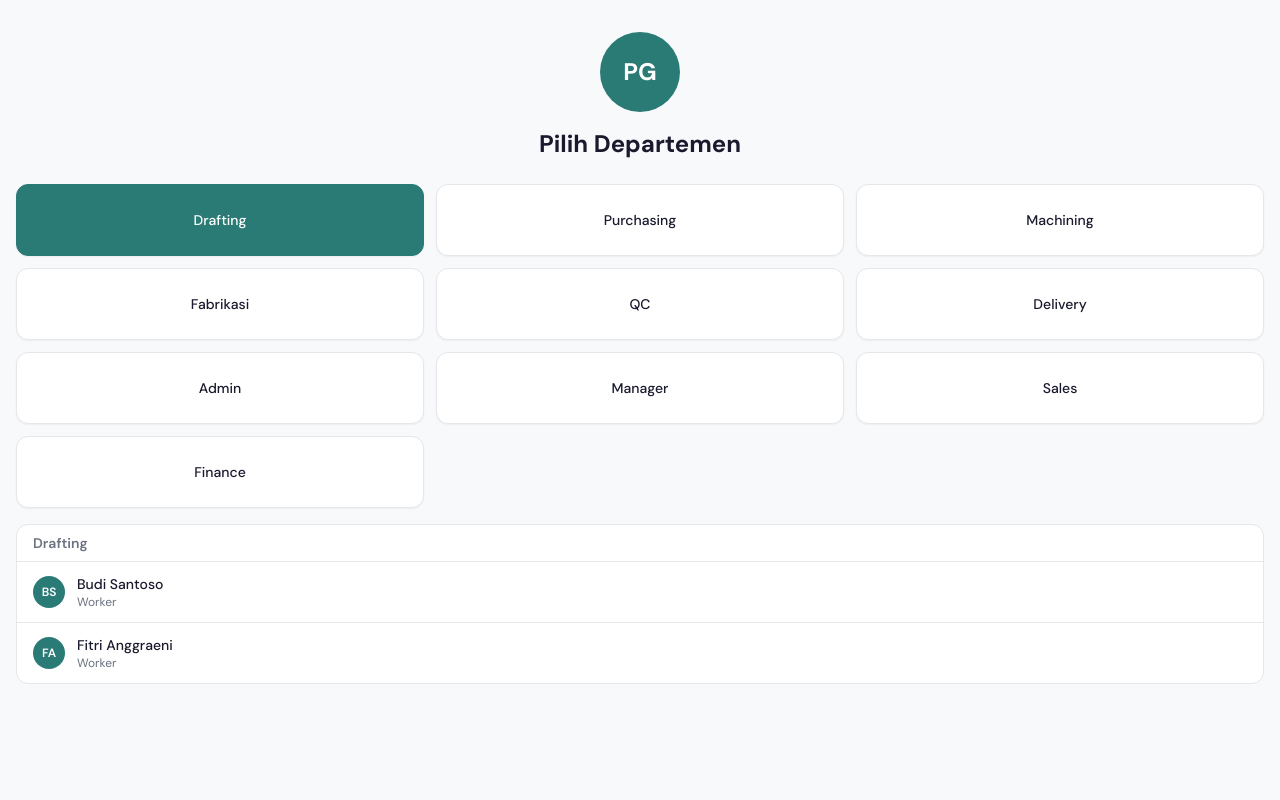
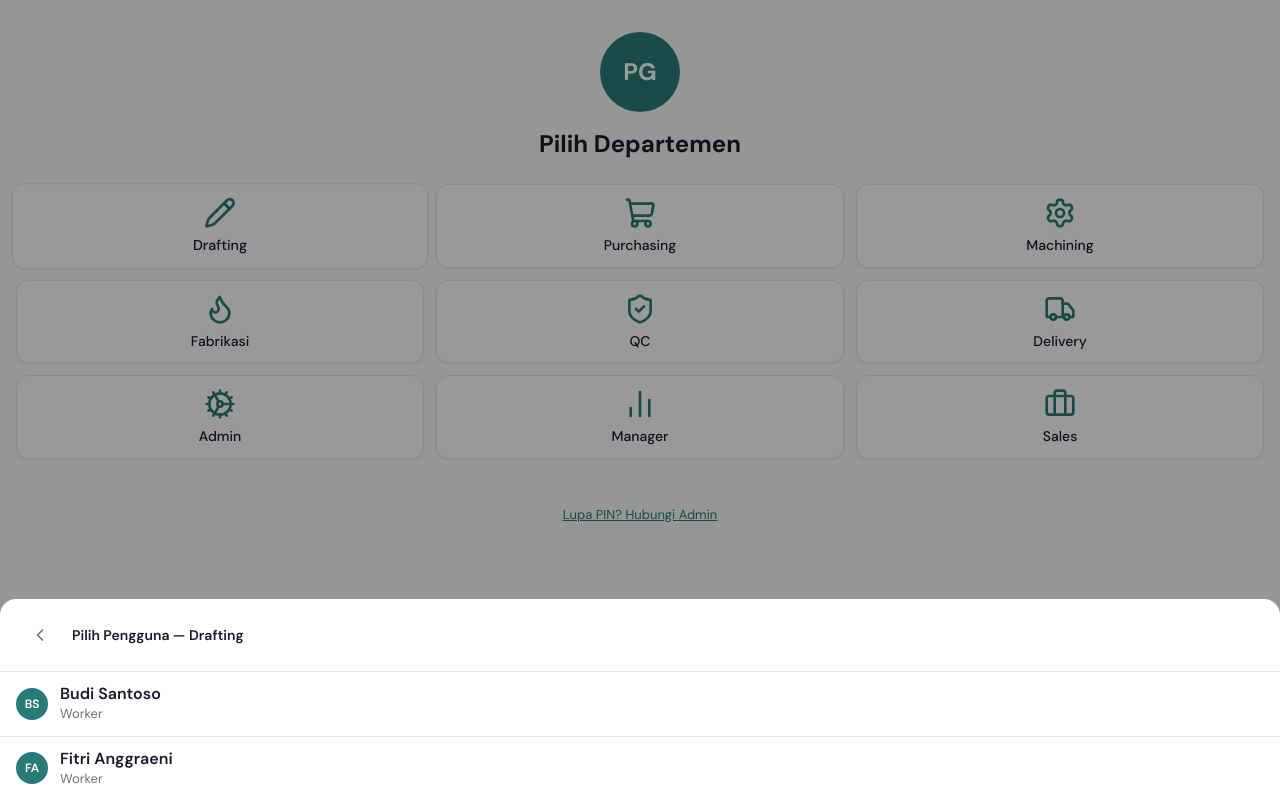
Before and after one commit to titodoni/Pogrid-1, a Next.js app: page /select-dept in a window 1280 px wide. Both pictures are taken after a click on the button "Drafting". Built offline with nearby package versions, Linux system fonts and the light colour scheme.

Commit message:
feat(select-dept): Amendment #13 redesign — icon cards, user drawer, forgot PIN sheet

```diff
--- a/app/select-dept/page.tsx
+++ b/app/select-dept/page.tsx
@@ -1,9 +1,28 @@
 'use client';
 export const dynamic = 'force-dynamic';
 
-import { useState } from 'react';
-import { mockUsers, mockDepartments } from '@/lib/mockData';
+import React from 'react';
+import {
+  Pencil,
+  ShoppingCart,
+  Settings,
+  Flame,
+  ShieldCheck,
+  Truck,
+  Cog,
+  BarChart2,
+  Briefcase,
+  Phone,
+  Mail,
+  MessageCircle,
+  X,
+  ChevronLeft,
+  type LucideIcon,
+} from 'lucide-react';
+import { mockUsers } from '@/lib/mockData';
 import useUIStore from '@/store/uiStore';
+
+// ─── Helpers ────────────────────────────────────────────────────────────────
 
 function getInitials(name: string): string {
   const parts = name.trim().split(' ');
@@ -12,34 +31,40 @@ function getInitials(name: string): string {
   return (first + last).toUpperCase();
 }
 
-// Ordered dept names: floor first, then management
-const DEPT_ORDER = [
-  'Drafting',
-  'Purchasing',
-  'Machining',
-  'Fabrikasi',
-  'QC',
-  'Delivery',
-  'Admin',
-  'Manager',
-  'Sales',
-  'Finance',
+// ─── Dept config (9 cards per Amendment #13) ─────────────────────────────────
+
+const DEPT_CARDS: { name: string; icon: LucideIcon }[] = [
+  { name: 'Drafting',   icon: Pencil },
+  { name: 'Purchasing', icon: ShoppingCart },
+  { name: 'Machining',  icon: Settings },
+  { name: 'Fabrikasi',  icon: Flame },
+  { name: 'QC',         icon: ShieldCheck },
+  { name: 'Delivery',   icon: Truck },
+  { name: 'Admin',      icon: Cog },
+  { name: 'Manager',    icon: BarChart2 },
+  { name: 'Sales',      icon: Briefcase },
 ];
 
-export default function SelectDeptPage() {
-  const [selectedDept, setSelectedDept] = useState<string | null>(null);
+// ─── Subcomponents ─────────────────────────────────────────────────────────
 
-  const sortedDepts = [...mockDepartments].sort(
-    (a, b) => DEPT_ORDER.indexOf(a.name) - DEPT_ORDER.indexOf(b.name),
+function Overlay({ onClick }: { onClick: () => void }) {
+  return (
+    <div
+      className="fixed inset-0 bg-black/40 z-40"
+      onClick={onClick}
+      aria-hidden="true"
+    />
   );
+}
 
-  const usersInDept = selectedDept
-    ? mockUsers.filter((u) => u.department === selectedDept)
-    : [];
-
-  function handleDeptTap(deptName: string) {
-    setSelectedDept((prev) => (prev === deptName ? null : deptName));
-  }
+function UserDrawer({
+  deptName,
+  onClose,
+}: {
+  deptName: string;
+  onClose: () => void;
+}) {
+  const users = mockUsers.filter((u) => u.department === deptName);
 
   function handleUserTap(user: (typeof mockUsers)[number]) {
     useUIStore.getState().setSession({
@@ -53,10 +78,162 @@ export default function SelectDeptPage() {
   }
 
   return (
-    <div className="min-h-screen bg-[#F8F9FA] px-4 py-8">
-      {/* ── Logo + Heading ── */}
+    <div className="fixed bottom-0 left-0 right-0 z-50 bg-white rounded-t-2xl shadow-xl animate-slide-up max-h-[70vh] flex flex-col">
+      {/* Header */}
+      <div className="flex items-center gap-2 px-4 py-3 border-b border-[#E5E7EB] flex-shrink-0">
+        <button
+          type="button"
+          onClick={onClose}
+          className="flex items-center justify-center min-w-[48px] min-h-[48px] text-[#6B7280]"
+          aria-label="Kembali"
+        >
+          <ChevronLeft size={20} />
+        </button>
+        <span className="text-sm font-semibold text-[#1A1A2E]">
+          Pilih Pengguna — {deptName}
+        </span>
+      </div>
+
+      {/* User list */}
+      <div className="overflow-y-auto flex-1">
+        {users.length === 0 ? (
+          <p className="text-sm text-[#6B7280] text-center py-8">
+            Tidak ada pengguna di departemen ini.
+          </p>
+        ) : (
+          users.map((user, idx) => {
+            const isLast = idx === users.length - 1;
+            return (
+              <button
+                key={user.id}
+                type="button"
+                onClick={() => handleUserTap(user)}
+                className={[
+                  'w-full flex items-center gap-3 px-4 py-3 min-h-[56px]',
+                  'hover:bg-[#F8F9FA] text-left transition-colors duration-100',
+                  !isLast ? 'border-b border-[#E5E7EB]' : '',
+                ].join(' ')}
+              >
+                <div className="w-8 h-8 rounded-full bg-[#2A7B76] flex items-center justify-center flex-shrink-0">
+                  <span className="text-white text-xs font-semibold select-none">
+                    {getInitials(user.name)}
+                  </span>
+                </div>
+                <div className="flex flex-col items-start">
+                  <span className="text-base font-semibold text-[#1A1A2E] leading-tight">
+                    {user.name}
+                  </span>
+                  <span className="text-[13px] text-[#6B7280] capitalize">
+                    {user.role}
+                  </span>
+                </div>
+              </button>
+            );
+          })
+        )}
+      </div>
+    </div>
+  );
+}
+
+function ForgotPinSheet({ onClose }: { onClose: () => void }) {
+  return (
+    <div className="fixed bottom-0 left-0 right-0 z-50 bg-white rounded-t-2xl shadow-xl animate-slide-up max-h-[80vh] flex flex-col">
+      {/* Header */}
+      <div className="flex items-center justify-between px-4 py-3 border-b border-[#E5E7EB] flex-shrink-0">
+        <span className="text-lg font-semibold text-[#1A1A2E]">Lupa PIN</span>
+        <button
+          type="button"
+          onClick={onClose}
+          className="flex items-center justify-center min-w-[48px] min-h-[48px] text-[#6B7280]"
+          aria-label="Tutup"
+        >
+          <X size={20} />
+        </button>
+      </div>
+
+      {/* Content */}
+      <div className="overflow-y-auto flex-1 px-4 py-4 flex flex-col gap-4">
+        <p className="text-sm font-semibold text-[#1A1A2E]">PIN Terlupakan?</p>
+
+        {/* Phone */}
+        <a
+          href="tel:+62271000000"
+          className="flex items-center gap-3 min-h-[48px]"
+        >
+          <Phone size={20} className="text-[#2A7B76] flex-shrink-0" />
+          <div className="flex flex-col">
+            <span className="text-sm font-medium text-[#1A1A2E]">+62 271 000 000</span>
+            <span className="text-xs text-[#6B7280]">Jam kerja 08:00–17:00</span>
+          </div>
+        </a>
+
+        {/* Email */}
+        <a
+          href="mailto:admin@pogrid.local"
+          className="flex items-center gap-3 min-h-[48px]"
+        >
+          <Mail size={20} className="text-[#2A7B76] flex-shrink-0" />
+          <span className="text-sm font-medium text-[#1A1A2E]">admin@pogrid.local</span>
+        </a>
+
+        {/* WhatsApp */}
+        <a
+          href="https://wa.me/6227100000"
+          target="_blank"
+          rel="noopener noreferrer"
+          className="flex items-center gap-3 min-h-[48px]"
+        >
+          <MessageCircle size={20} className="text-[#2A7B76] flex-shrink-0" />
+          <span className="text-sm font-medium text-[#1A1A2E]">WhatsApp Admin</span>
+        </a>
+
+        {/* Note */}
+        <p className="text-[13px] text-[#6B7280] leading-relaxed">
+          Admin dapat reset PIN Anda. Siapkan identitas karyawan. Estimasi 5 menit.
+        </p>
+      </div>
+
+      {/* Close button */}
+      <div className="px-4 pb-6 pt-2 flex-shrink-0">
+        <button
+          type="button"
+          onClick={onClose}
+          className="w-full min-h-[48px] rounded-xl border border-[#E5E7EB] text-sm font-medium text-[#6B7280]"
+        >
+          Tutup
+        </button>
+      </div>
+    </div>
+  );
+}
+
+// ─── Main Page ───────────────────────────────────────────────────────────────
+
+export default function SelectDeptPage() {
+  const selectedDept  = useUIStore((s) => s.selectedDept);
+  const drawerOpen    = useUIStore((s) => s.drawerOpen);
+  const forgotPinOpen = useUIStore((s) => s.forgotPinOpen);
+  const { setSelectedDept, setDrawerOpen, setForgotPinOpen } = useUIStore.getState();
+
+  function handleCardTap(deptName: string) {
+    setSelectedDept(deptName);
+    setDrawerOpen(true);
+  }
+
+  function handleCloseDrawer() {
+    setDrawerOpen(false);
+    setSelectedDept(null);
+  }
+
+  const anySheetOpen = drawerOpen || forgotPinOpen;
+
+  return (
+    <div className="min-h-screen bg-[#F8F9FA] px-4 py-8 relative">
+
+      {/* ── Logo ── */}
       <div className="flex flex-col items-center mb-6">
-        <div className="w-20 h-20 rounded-full bg-brand flex items-center justify-center">
+        <div className="w-20 h-20 rounded-full bg-[#2A7B76] flex items-center justify-center">
           <span className="text-white text-2xl font-bold select-none">PG</span>
         </div>
         <h1 className="text-2xl font-bold text-[#1A1A2E] text-center mt-4">
@@ -64,73 +241,60 @@ export default function SelectDeptPage() {
         </h1>
       </div>
 
-      {/* ── Department Grid ── */}
+      {/* ── 3×3 Department Card Grid ── */}
       <div className="grid grid-cols-3 gap-3">
-        {sortedDepts.map((dept) => {
-          const isSelected = selectedDept === dept.name;
+        {DEPT_CARDS.map(({ name, icon: Icon }) => {
+          const isSelected = selectedDept === name && drawerOpen;
           return (
             <button
-              key={dept.id}
+              key={name}
               type="button"
-              onClick={() => handleDeptTap(dept.name)}
+              onClick={() => handleCardTap(name)}
               className={[
-                'rounded-xl border shadow-sm p-3',
-                'flex flex-col items-center justify-center',
-                'min-h-[72px] text-sm font-medium cursor-pointer',
-                'transition-colors duration-150',
-                isSelected
-                  ? 'bg-brand text-white border-brand'
-                  : 'bg-white text-[#1A1A2E] border-[#E5E7EB] hover:border-brand',
+                'bg-white rounded-xl border border-[#E5E7EB] shadow-sm',
+                'p-3 flex flex-col items-center justify-center gap-2',
+                'min-h-[80px] min-w-[56px] cursor-pointer',
+                'transition-transform duration-150',
+                isSelected ? 'scale-[1.02] shadow-md' : 'hover:scale-[1.02]',
               ].join(' ')}
             >
-              {dept.name}
+              <Icon size={32} className="text-[#2A7B76]" />
+              <span className="text-[14px] font-medium text-[#1A1A2E] leading-tight text-center">
+                {name}
+              </span>
             </button>
           );
         })}
       </div>
 
-      {/* ── User List (shown when a dept is selected) ── */}
-      {selectedDept && usersInDept.length > 0 && (
-        <div className="mt-4 bg-white rounded-xl border border-[#E5E7EB] overflow-hidden">
-          <div className="text-sm font-semibold text-[#6B7280] px-4 py-2 border-b border-[#E5E7EB]">
-            {selectedDept}
-          </div>
-          {usersInDept.map((user, idx) => {
-            const isLast = idx === usersInDept.length - 1;
-            return (
-              <button
-                key={user.id}
-                type="button"
-                onClick={() => handleUserTap(user)}
-                className={[
-                  'w-full flex items-center gap-3 px-4 py-3',
-                  'hover:bg-[#F8F9FA] min-h-[56px] text-left',
-                  !isLast ? 'border-b border-[#E5E7EB]' : '',
-                ].join(' ')}
-              >
-                {/* Avatar */}
-                <div className="w-8 h-8 rounded-full bg-brand flex items-center justify-center flex-shrink-0">
-                  <span className="text-white text-xs font-semibold select-none">
-                    {getInitials(user.name)}
-                  </span>
-                </div>
+      {/* ── Lupa PIN link ── */}
+      <div className="mt-8 flex justify-center">
+        <button
+          type="button"
+          onClick={() => setForgotPinOpen(true)}
+          className="text-[13px] text-[#2A7B76] underline min-h-[48px] px-2"
+        >
+          Lupa PIN? Hubungi Admin
+        </button>
+      </div>
 
-                {/* Name + Role */}
-                <div className="flex flex-col items-start">
-                  <span className="text-sm font-medium text-[#1A1A2E]">{user.name}</span>
-                  <span className="text-xs text-[#6B7280] capitalize">{user.role}</span>
-                </div>
-              </button>
-            );
-          })}
-        </div>
+      {/* ── Overlays & Bottom Sheets ── */}
+      {anySheetOpen && (
+        <Overlay
+          onClick={() => {
+            setDrawerOpen(false);
+            setForgotPinOpen(false);
+            setSelectedDept(null);
+          }}
+        />
       )}
 
-      {/* Empty dept state */}
-      {selectedDept && usersInDept.length === 0 && (
-        <div className="mt-4 bg-white rounded-xl border border-[#E5E7EB] px-4 py-6 text-center">
-          <p className="text-sm text-[#6B7280]">Tidak ada pengguna di departemen ini.</p>
-        </div>
+      {drawerOpen && selectedDept && (
+        <UserDrawer deptName={selectedDept} onClose={handleCloseDrawer} />
+      )}
+
+      {forgotPinOpen && (
+        <ForgotPinSheet onClose={() => setForgotPinOpen(false)} />
       )}
     </div>
   );
--- a/store/uiStore.ts
+++ b/store/uiStore.ts
@@ -16,15 +16,13 @@ export interface UIStore {
   clearSession(): void;
 
   // ── 2. BatalkanControl (per-item, keyed by itemId) ──────────────────────
-  // Ref: UIUX.md §9.5 BatalkanControl 3-State Machine
-  // Pusher fires ONLY after the 5s Batalkan window closes (UIUX.md Hard Rule #10)
   pendingProgress: Record<
     string,
     {
       previous: number;
       timeoutRef: ReturnType<typeof setTimeout> | null;
-      failedUndo: boolean;  // Amendment #8 — network failure tracking
-      retryCount: number;   // Amendment #8 — retry attempts (max 5)
+      failedUndo: boolean;
+      retryCount: number;
     }
   >;
   setPendingProgress(
@@ -36,8 +34,7 @@ export interface UIStore {
   setUndoFailed(itemId: string, failed: boolean): void;
   incrementRetryCount(itemId: string): void;
 
-  // ── 3. Bottom Sheets ─────────────────────────────────────────────────
-  // Ref: UIUX.md §9.6 QCGateSheet | §9.7 DeliveryGateSheet | §9.8 ProfileDrawer
+  // ── 3. Bottom Sheets ────────────────────────────────────────────────
   activeBottomSheet:
     | 'qc-gate'
     | 'delivery-gate'
@@ -47,39 +44,39 @@ export interface UIStore {
     | 'profile'
     | null;
   bottomSheetItemId: string | null;
-  openBottomSheet(
-    sheet: UIStore['activeBottomSheet'],
-    itemId: string,
-  ): void;
+  openBottomSheet(sheet: UIStore['activeBottomSheet'], itemId: string): void;
   closeBottomSheet(): void;
 
-  // ── 4. Connection Status ────────────────────────────────────────────
-  // Ref: UIUX.md Offline Awareness (Manifesto §11)
+  // ── 4. Connection Status ───────────────────────────────────────────
   connectionStatus: 'online' | 'offline' | 'reconnecting';
   setConnectionStatus(status: UIStore['connectionStatus']): void;
 
-  // ── 5. Board Filters ────────────────────────────────────────────────
-  // Ref: UIUX.md §9.9 FilterChips (Board) — no active filters by default
+  // ── 5. Board Filters ───────────────────────────────────────────────
   boardFilters: string[];
   setBoardFilters(filters: string[]): void;
   toggleBoardFilter(filter: string): void;
 
-  // ── 6. My Jobs Display ──────────────────────────────────────────────
-  // Ref: UIUX.md Screen 3 (/jobs) — Aktif/Arsip segments + Hari Ini filter
-  showCompleted: boolean;      // controls Lihat Selesai / Arsip chip
+  // ── 6. My Jobs Display ─────────────────────────────────────────────
+  showCompleted: boolean;
   toggleShowCompleted(): void;
-  hariIniActive: boolean;      // Hari Ini chip — active by default for workers
+  hariIniActive: boolean;
   toggleHariIni(): void;
 
-  // ── 7. Local Item Progress (optimistic UI) ─────────────────────────
-  // Ref: UIUX.md §9.4 ProgressSlider / StepperControl — optimistic slider state
+  // ── 7. Local Item Progress ───────────────────────────────────────────
   localProgress: Record<string, number>;
   setLocalProgress(itemId: string, value: number): void;
   clearLocalProgress(itemId: string): void;
+
+  // ── 8. Select-Dept Screen State (Amendment #13) ───────────────────────
+  selectedDept: string | null;
+  drawerOpen: boolean;
+  forgotPinOpen: boolean;
+  setSelectedDept(dept: string | null): void;
+  setDrawerOpen(open: boolean): void;
+  setForgotPinOpen(open: boolean): void;
 }
 
 // ─── Store ─────────────────────────────────────────────────────────────────────
-// Zustand v5 double-invocation pattern with immer middleware
 
 const useUIStore = create<UIStore>()(immer((set) => ({
 
@@ -87,15 +84,10 @@ const useUIStore = create<UIStore>()(immer((set) => ({
   session: null,
 
   setSession(session) {
-    set((draft) => {
-      draft.session = session;
-    });
+    set((draft) => { draft.session = session; });
   },
-
   clearSession() {
-    set((draft) => {
-      draft.session = null;
-    });
+    set((draft) => { draft.session = null; });
   },
 
   // ── 2. BatalkanControl ─────────────────────────────────────────────────
@@ -103,34 +95,20 @@ const useUIStore = create<UIStore>()(immer((set) => ({
 
   setPendingProgress(itemId, previous, timeoutRef) {
     set((draft) => {
-      draft.pendingProgress[itemId] = {
-        previous,
-        timeoutRef,
-        failedUndo: false,
-        retryCount: 0,
-      };
+      draft.pendingProgress[itemId] = { previous, timeoutRef, failedUndo: false, retryCount: 0 };
     });
   },
-
   clearPendingProgress(itemId) {
+    set((draft) => { delete draft.pendingProgress[itemId]; });
+  },
+  setUndoFailed(itemId, failed) {
     set((draft) => {
-      delete draft.pendingProgress[itemId];
+      if (draft.pendingProgress[itemId]) draft.pendingProgress[itemId].failedUndo = failed;
     });
   },
-
-  setUndoFailed(itemId, failed) {
-    set((draft) => {
-      if (draft.pendingProgress[itemId]) {
-        draft.pendingProgress[itemId].failedUndo = failed;
-      }
-    });
-  },
-
   incrementRetryCount(itemId) {
     set((draft) => {
-      if (draft.pendingProgress[itemId]) {
-        draft.pendingProgress[itemId].retryCount += 1;
-      }
+      if (draft.pendingProgress[itemId]) draft.pendingProgress[itemId].retryCount += 1;
     });
   },
 
@@ -139,78 +117,66 @@ const useUIStore = create<UIStore>()(immer((set) => ({
   bottomSheetItemId: null,
 
   openBottomSheet(sheet, itemId) {
-    set((draft) => {
-      draft.activeBottomSheet = sheet;
-      draft.bottomSheetItemId = itemId;
-    });
+    set((draft) => { draft.activeBottomSheet = sheet; draft.bottomSheetItemId = itemId; });
   },
-
   closeBottomSheet() {
-    set((draft) => {
-      draft.activeBottomSheet = null;
-      draft.bottomSheetItemId = null;
-    });
+    set((draft) => { draft.activeBottomSheet = null; draft.bottomSheetItemId = null; });
   },
 
   // ── 4. Connection Status ───────────────────────────────────────────
   connectionStatus: 'online',
 
   setConnectionStatus(status) {
-    set((draft) => {
-      draft.connectionStatus = status;
-    });
+    set((draft) => { draft.connectionStatus = status; });
   },
 
   // ── 5. Board Filters ───────────────────────────────────────────────
   boardFilters: [],
 
   setBoardFilters(filters) {
-    set((draft) => {
-      draft.boardFilters = filters;
-    });
+    set((draft) => { draft.boardFilters = filters; });
   },
-
   toggleBoardFilter(filter) {
     set((draft) => {
       const idx = draft.boardFilters.indexOf(filter);
-      if (idx === -1) {
-        draft.boardFilters.push(filter);
-      } else {
-        draft.boardFilters.splice(idx, 1);
-      }
+      if (idx === -1) draft.boardFilters.push(filter);
+      else draft.boardFilters.splice(idx, 1);
     });
   },
 
   // ── 6. My Jobs Display ─────────────────────────────────────────────
   showCompleted: false,
-
   toggleShowCompleted() {
-    set((draft) => {
-      draft.showCompleted = !draft.showCompleted;
-    });
+    set((draft) => { draft.showCompleted = !draft.showCompleted; });
   },
-
   hariIniActive: true,
-
   toggleHariIni() {
-    set((draft) => {
-      draft.hariIniActive = !draft.hariIniActive;
-    });
+    set((draft) => { draft.hariIniActive = !draft.hariIniActive; });
   },
 
   // ── 7. Local Item Progress ───────────────────────────────────────────
   localProgress: {},
 
   setLocalProgress(itemId, value) {
-    set((draft) => {
-      draft.localProgress[itemId] = value;
-    });
+    set((draft) => { draft.localProgress[itemId] = value; });
+  },
+  clearLocalProgress(itemId) {
+    set((draft) => { delete draft.localProgress[itemId]; });
   },
 
-  clearLocalProgress(itemId) {
-    set((draft) => {
-      delete draft.localProgress[itemId];
-    });
+  // ── 8. Select-Dept Screen State (Amendment #13) ───────────────────────
+  selectedDept: null,
+  drawerOpen: false,
+  forgotPinOpen: false,
+
+  setSelectedDept(dept) {
+    set((draft) => { draft.selectedDept = dept; });
+  },
+  setDrawerOpen(open) {
+    set((draft) => { draft.drawerOpen = open; });
+  },
+  setForgotPinOpen(open) {
+    set((draft) => { draft.forgotPinOpen = open; });
   },
 
 })));
```
